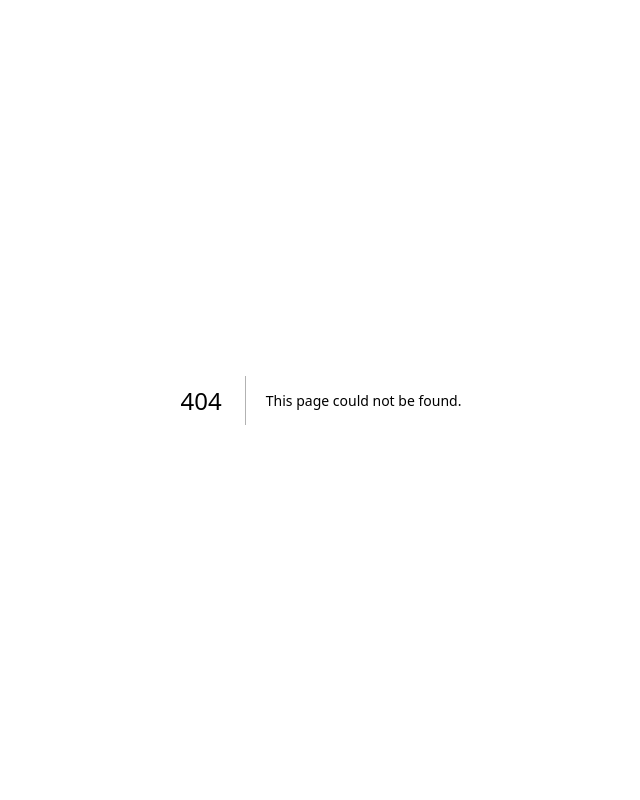
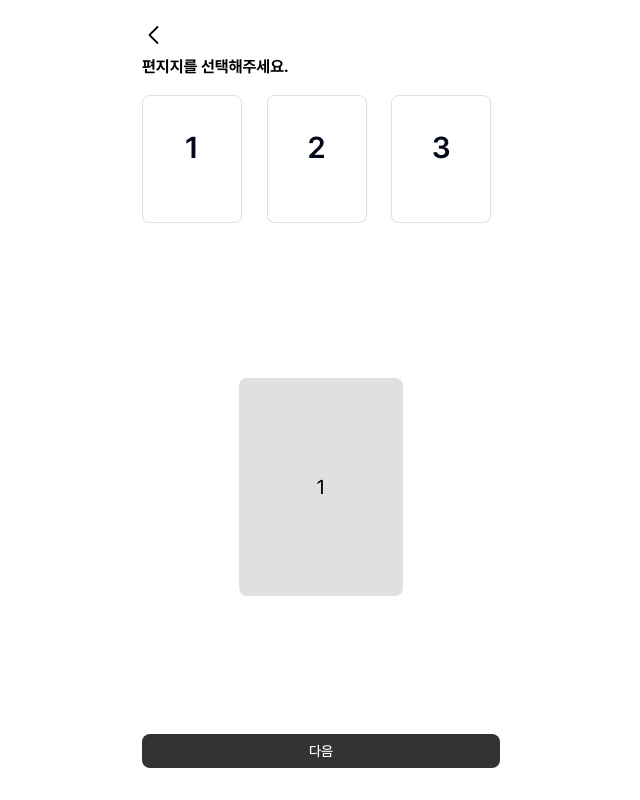
Before and after one commit to ChudamChudam/ChudamChudam-FE, a Next.js app: page /letter/select in a window 1280 px wide. Before the commit this address had no page. Shown: the whole page, without its empty margins (319-959 px from the left). Built offline with nearby package versions, Linux system fonts and the light colour scheme.

Commit message:
feat: letter select 페이지
- 편지지를 고르고 업로드하는 페이지

```diff
--- /dev/null
+++ b/src/app/letter/select/page.tsx
@@ -0,0 +1,18 @@
+import { Button } from '@/components/ui/button';
+import { Header } from '@/components/layout/header';
+import { BackButton } from '@/components/layout/backButton';
+import { LetterPreview } from '@/components/features/letter/select/letterPreview';
+import { LetterCardCarousel } from '@/components/features/letter/select/letterCardCarousel';
+
+export default function LetterSelectPage() {
+  return (
+    // TODO: padding
+    <div className='flex flex-col items-center w-full h-dvh p-4'>
+      <BackButton />
+      <Header>편지지를 선택해주세요.</Header>
+      <LetterCardCarousel />
+      <LetterPreview />
+      <Button variant='next'>다음</Button>
+    </div>
+  );
+}
```
